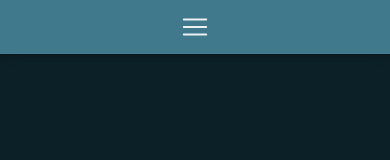
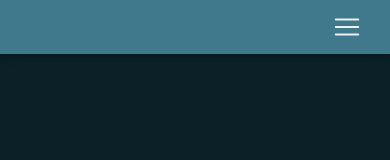
Before and after one commit to DavidGuben/github-popular-repo-by-lang, a React (Create React App) app: page / in a window 390 px wide. Shown: the top 160 px of the page. Built offline with nearby package versions, Linux system fonts and the light colour scheme.

Commit message:
moved hamburger menu to right side of menu

```diff
--- a/src/components/App.css
+++ b/src/components/App.css
@@ -39,7 +39,7 @@ ul ul a {
     background-color: #40798c !important;
     display: flex !important;
     text-align: center;
-    justify-content: center !important;
+    justify-content: flex-end !important;
 }
 
 .owner {
```
